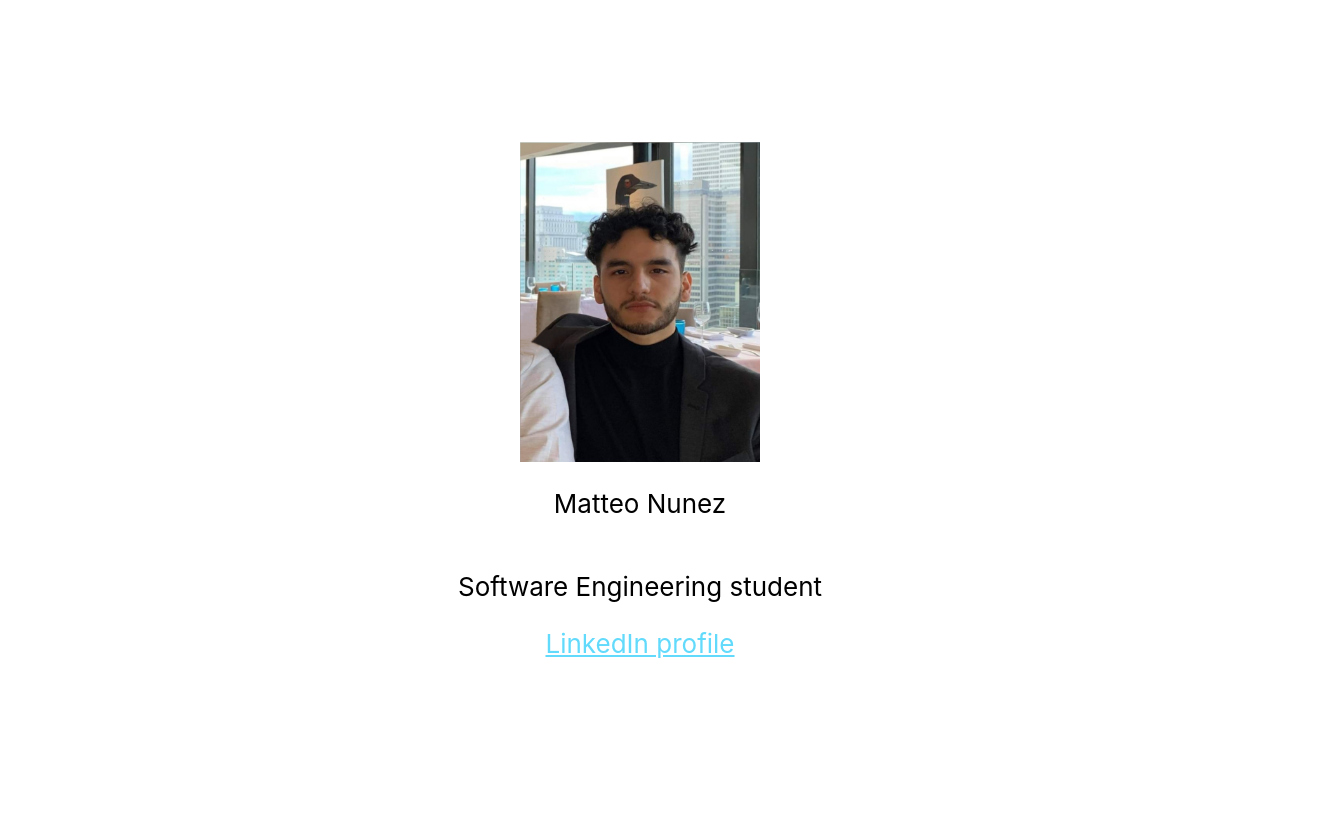
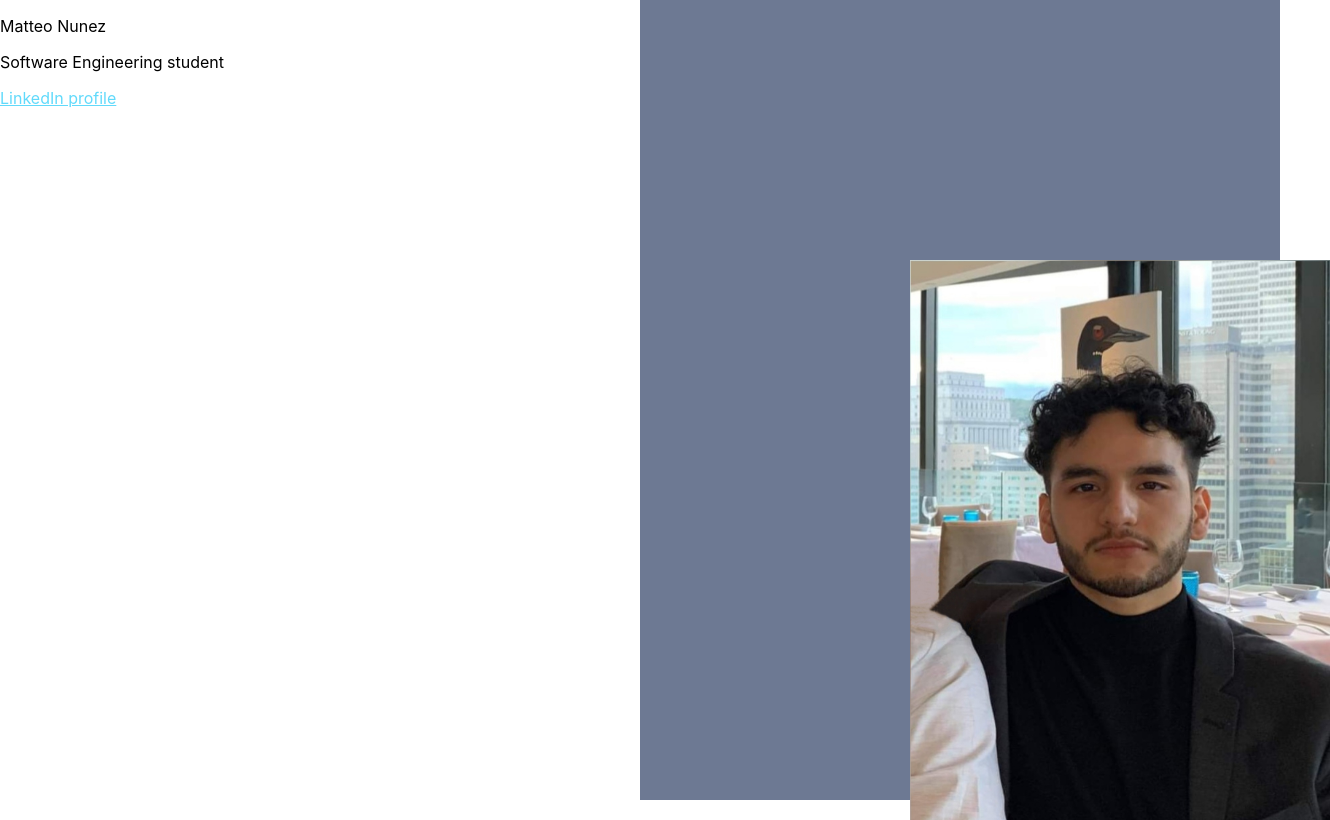
Before and after one commit to MatteoNunez22/portfolio-website, a React (Create React App) app: page / in a window 1280 px wide. Shown: the whole page, 1330 px wide, since content can reach past the window. Built offline with nearby package versions, Linux system fonts and the light colour scheme.

Commit message:
Rearrange divs and split background

```diff
--- a/src/App.css
+++ b/src/App.css
@@ -28,9 +28,25 @@
   color: #61dafb;
 }
 
+.Home {
+    display: flex;
+}
+
+.Left {
+    width: 50%;
+}
+
+.Right {
+    background-color: #6D7993;
+    width: 50%;
+}
+
 .Portrait {
-    height: 40vmin;
-    pointer-events: none;
+    position: relative;
+    width: 420px;
+    height: 560px;
+    top: 260px;
+    left: 270px;
   }
 
 /* @keyframes App-logo-spin {
--- a/src/Components/HomePage.jsx
+++ b/src/Components/HomePage.jsx
@@ -5,9 +5,10 @@ import '../App.css';
 class HomePage extends Component {
     render() {
         return (
-            <div className="App">
+            <div className="Home">
                 <header className="App-header">
-                    <img src={pfp} className="Portrait" alt="Portrait pic" />
+                </header>
+                <div className="Left">
                     <p>
                         Matteo Nunez
                     </p>
@@ -22,7 +23,10 @@ class HomePage extends Component {
                     >
                         LinkedIn profile
                     </a>
-                </header>
+                </div>
+                <div className="Right">
+                    <img src={pfp} className="Portrait" alt="Portrait pic" />
+                </div>
             </div>
         )
     }
```
